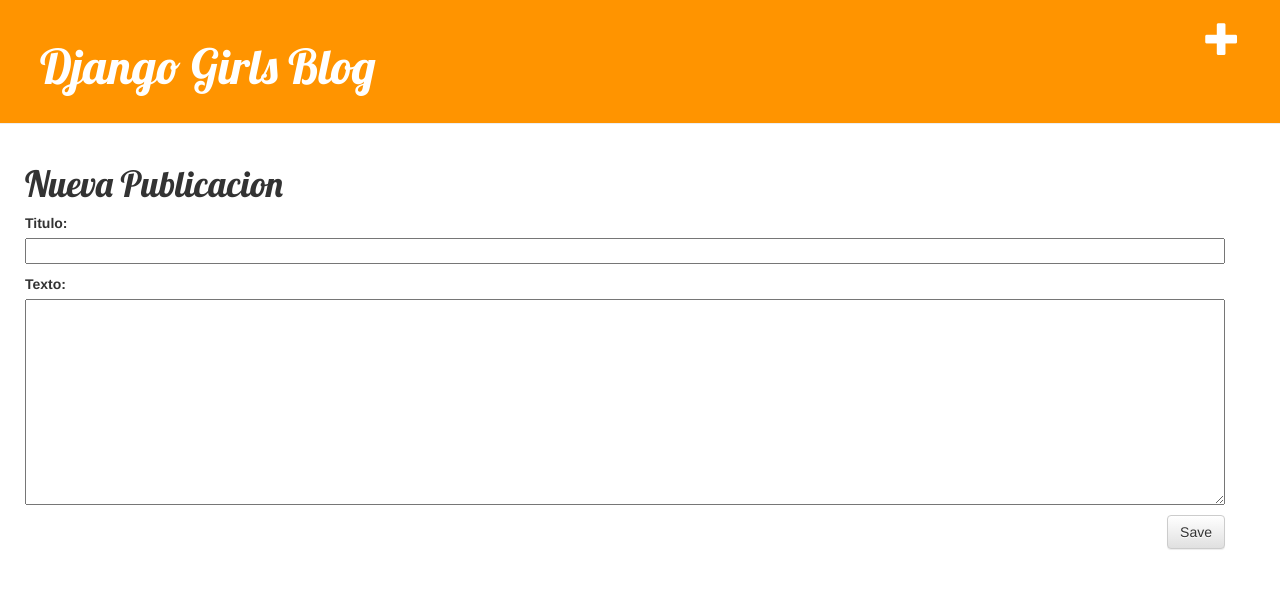
After one commit to jrobertnett/djangoA, a Django app: page /postear/nuevo/ in a window 1280 px wide. The commit adds this page. Shown: the top 589 px of the page. Run offline with Django 3.2, Linux system fonts and the light colour scheme; some libraries are stand-ins or nearby versions.

Commit message:
Agregar y Ediar

```diff
--- /dev/null
+++ b/blog/forms.py
@@ -0,0 +1,9 @@
+from django import forms
+
+from.models import Publicar
+
+class PostearForm(forms.ModelForm):
+
+        class Meta:
+            model = Publicar
+            fields = ('titulo','texto',)
--- a/blog/templates/blog/base.html
+++ b/blog/templates/blog/base.html
@@ -10,11 +10,16 @@
         </head>
         <body>
             <div class="page-header">
-                <h1><a href=>Django Girls Blog</a></h1>
+              <a href="{% url 'nueva_publicacion' %}" class="top-menu"><span class="glyphicon glyphicon-plus"></span></a>
+                <h1><a href="/">Django Girls Blog</a></h1>
             </div>
-            {% block content %}
-
-            {% endblock %}
-
+            <div class="content container">
+                <div class="row">
+                  <div class="row">
+                        {% block content %}
+                        {% endblock %}
+                  </div>
+                </div>
+            </div>
         </body>
   </html>
--- a/blog/templates/blog/detalle_publicacion.html
+++ b/blog/templates/blog/detalle_publicacion.html
@@ -5,8 +5,9 @@
             {% if post.fecha_publica %}
                 <div class="date">
                     {{ p.fecha_publica }}
-                </div>
             {% endif %}
+            <a class="btn btn-default" href="{% url 'editar_publicacion' pk=p.pk %}"><span class="glyphicon glyphicon-pencil"></span></a>
+            </div>
             <h1>{{ p.titulo }}</h1>
             <p>{{ p.texto|linebreaksbr }}</p>
         </div>
--- /dev/null
+++ b/blog/templates/blog/nueva_publicacion.html
@@ -0,0 +1,11 @@
+{% extends 'blog/base.html' %}
+
+    {% block content %}
+
+        <h1>Nueva Publicacion</h1>
+        <form method="POST" class="post-form">{% csrf_token %}
+            {{ f.as_p }}
+            <button type="submit" class="save btn btn-default">Save</button>
+        </form>
+
+    {% endblock %}
--- a/blog/urls.py
+++ b/blog/urls.py
@@ -5,4 +5,6 @@
 
     url(r'^$', views.listar_publicacion ),
     url(r'^post/(?P<pk>[0-9]+)/$', views.detalle_pub, name = 'postear'),
+    url(r'^postear/nuevo/$', views.nueva_publicacion, name='nueva_publicacion'),
+    url(r'^postear/(?P<pk>[0-9]+)/editar/$', views.editar_publicacion, name='editar_publicacion'),
 ]
--- a/blog/views.py
+++ b/blog/views.py
@@ -1,6 +1,7 @@
-from django.shortcuts import render, get_object_or_404
+from django.shortcuts import render, get_object_or_404, redirect
 from django.utils import timezone
 from .models import Publicar
+from.forms import PostearForm
 
 def listar_publicacion(request):
     publi = Publicar.objects.filter(fecha_publica__lte=timezone.now()).order_by ('fecha_publica')
@@ -9,3 +10,29 @@
 def detalle_pub(request, pk):
         p = get_object_or_404(Publicar, pk=pk)
         return render(request, 'blog/detalle_publicacion.html', {'p': p})
+
+def nueva_publicacion(request):
+        if request.method == "POST":
+            f = PostearForm(request.POST)
+            if f.is_valid():
+                p = f.save(commit=False)
+                p.autor = request.user
+                p.fecha_publica = timezone.now()
+                p.save()
+                return redirect('postear', pk=p.pk)
+        else:
+            f = PostearForm()
+        return render(request, 'blog/nueva_publicacion.html', {'f': f})
+
+def editar_publicacion(request, pk):
+        p = get_object_or_404(Publicar, pk=pk)
+        if request.method == "POST":
+            f = PostearForm(request.POST, instance=p)
+            if f.is_valid():
+                p = f.save(commit=False)
+                p.autor = request.user
+                p.save()
+                return redirect('postear', pk=p.pk)
+        else:
+            f = PostearForm(instance=p)
+        return render(request, 'blog/nueva_publicacion.html', {'f': f})
```
Also changed, not shown: blog/templates/blog/editar_publicacion.html (added, +9 -0 lines).
